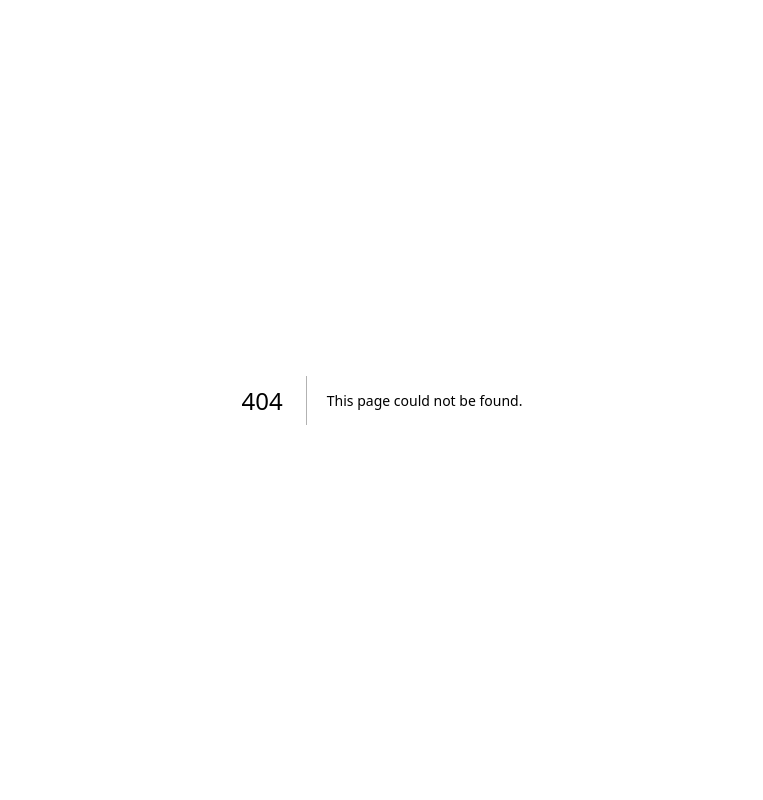
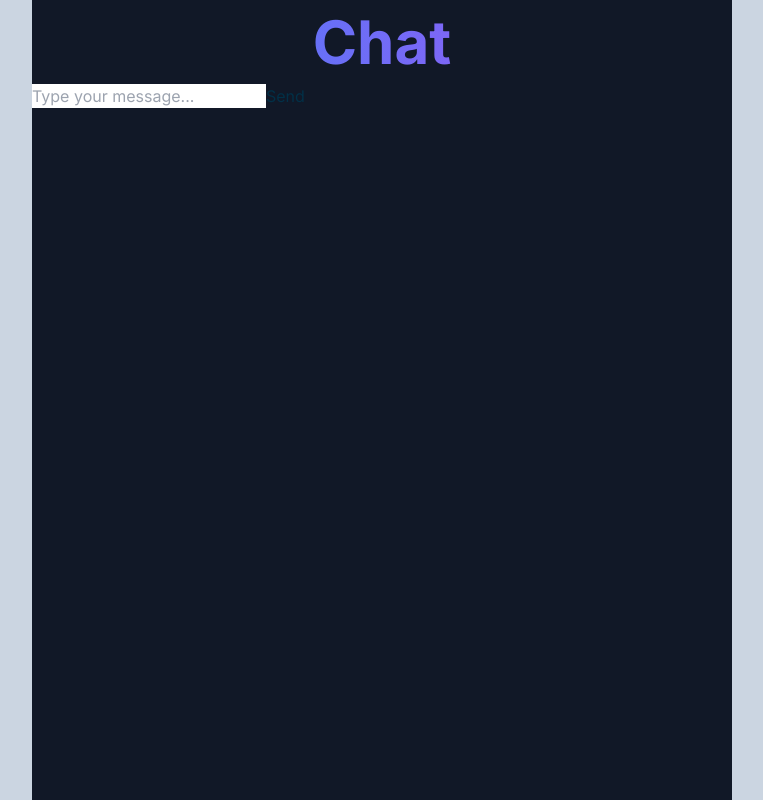
Before and after one commit to j13palma/julioCodes, a Next.js app: page /chatBot in a window 1280 px wide. Before the commit this address had no page. Shown: the whole page, without its empty margins (258-1021 px from the left). Built offline with nearby package versions, Linux system fonts and the light colour scheme; no server answers.

Commit message:
"CHATGPT initgration"

```diff
--- a/package.json
+++ b/package.json
@@ -17,6 +17,7 @@
     "framer-motion": "^10.16.4",
     "next": "14.0.0",
     "next-sanity": "5",
+    "openai": "^4.17.4",
     "react": "^18",
     "react-dom": "^18",
     "react-hook-form": "^7.47.0",
--- /dev/null
+++ b/src/app/chatBot/page.tsx
@@ -0,0 +1,10 @@
+import { ChatBot } from "@/components";
+
+function page() {
+  return (
+    <div>
+      <ChatBot />
+    </div>
+  );
+}
+export default page;
--- /dev/null
+++ b/src/components/ChatBot/ChatBot.tsx
@@ -0,0 +1,65 @@
+"use client";
+
+import OpenAI from "openai";
+import { FormEvent, useState } from "react";
+
+const openai = new OpenAI({
+  apiKey: process.env.NEXT_PUBLIC_OPENAI_API_KEY || "",
+  dangerouslyAllowBrowser: true,
+});
+
+export type ChatBotProps = {};
+function ChatBot({}: ChatBotProps) {
+  const [inputValue, setInputValue] = useState("");
+  const [chatLog, setChatLog] = useState([{ type: "", message: "" }]);
+  const [isLoading, setIsLoading] = useState(false);
+
+  const handleSubmit = (event: FormEvent) => {
+    event.preventDefault();
+
+    setChatLog((prevChatLog) => [
+      ...prevChatLog,
+      { type: "user", message: inputValue },
+    ]);
+
+    sendMessage(inputValue);
+    setInputValue("");
+  };
+
+  async function sendMessage(message: string) {
+    const completion = await openai.chat.completions.create({
+      messages: [{ role: "user", content: message }],
+      model: "gpt-3.5-turbo",
+    });
+
+    setIsLoading(true);
+    setChatLog((prevChatLog) => [
+      ...prevChatLog,
+      { type: "bot", message: completion.choices[0].message.content || "" },
+    ]);
+    setIsLoading(false);
+  }
+
+  return (
+    <div className="container mx-auto max-w-[700px]">
+      <div className="flex h-screen flex-col bg-gray-900">
+        <h1 className="bg-gradient-to-r from-blue-500 to-purple-500 bg-clip-text py-3 text-center text-6xl font-bold text-transparent">
+          Chat
+        </h1>
+        {chatLog.map((message, index) => (
+          <div key={index}>{message.message}</div>
+        ))}
+        <form onSubmit={handleSubmit}>
+          <input
+            type="text"
+            placeholder="Type your message..."
+            value={inputValue}
+            onChange={(e) => setInputValue(e.target.value)}
+          />
+          <button type="submit">Send</button>
+        </form>
+      </div>
+    </div>
+  );
+}
+export default ChatBot;
--- /dev/null
+++ b/src/components/ChatBot/index.ts
@@ -0,0 +1,3 @@
+import ChatBot, { ChatBotProps } from "./ChatBot";
+
+export { ChatBot, type ChatBotProps };
--- a/src/components/index.ts
+++ b/src/components/index.ts
@@ -1,4 +1,5 @@
 export * from "./About";
+export * from "./ChatBot";
 export * from "./Contact";
 export * from "./ExperienceCard";
 export * from "./Header";
```
Also changed, not shown: 2 other files (tests, documents, lock files or other folders).
